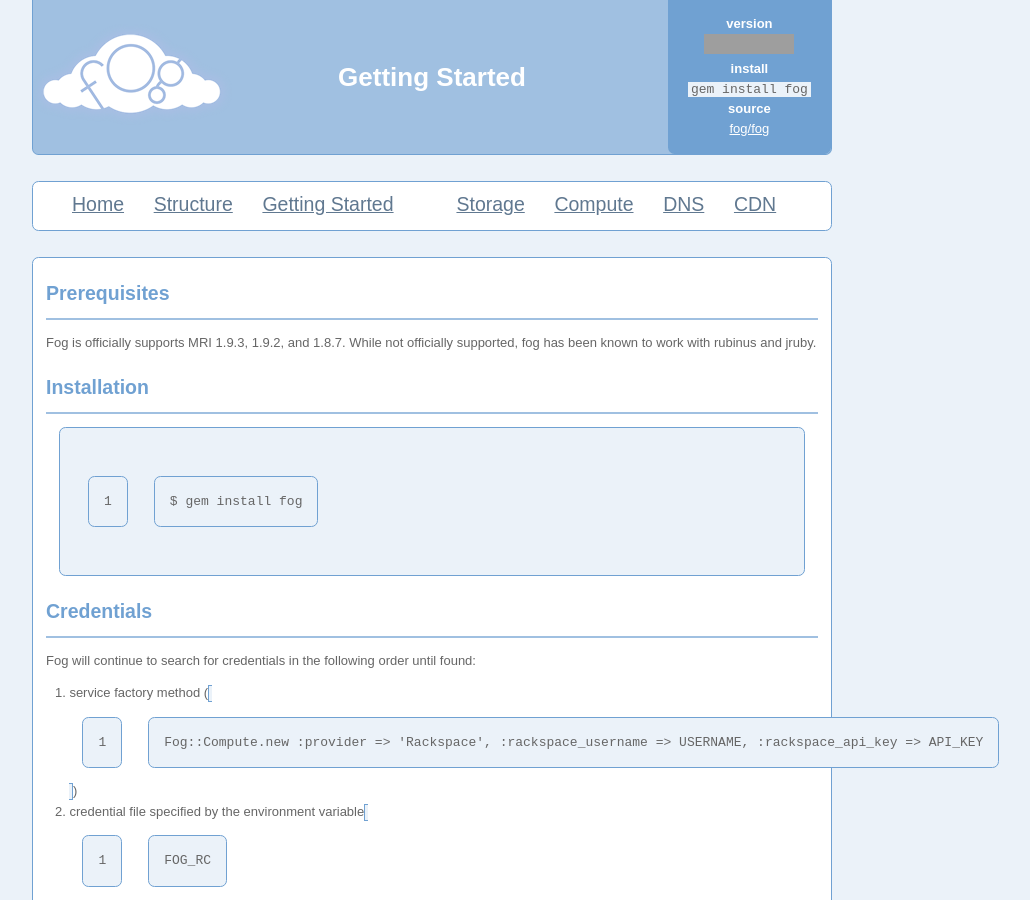
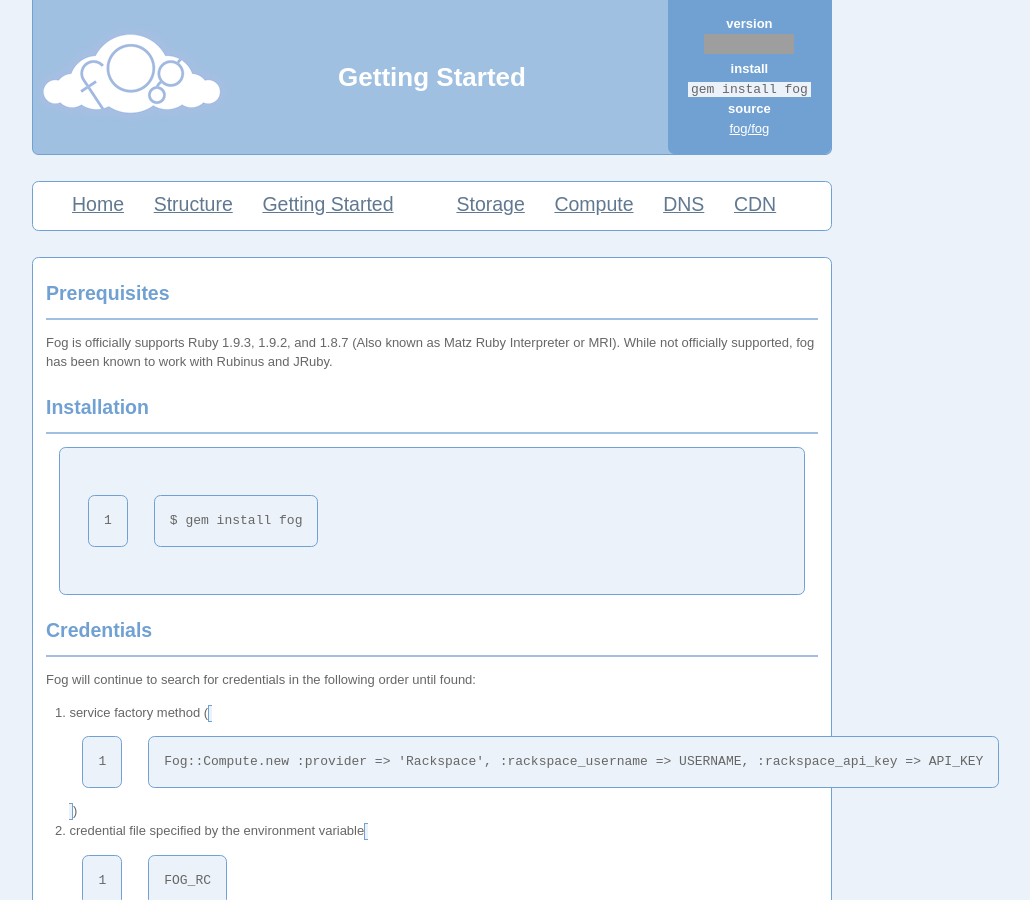
Before and after one commit to fog/fog.github.com, a Jekyll site: the page built from about/getting_started.markdown, in a window 1280 px wide and 900 px high. Shown: the whole window, without its empty margins (208-1238 px from the left). Built offline with Jekyll 4.4.1, drawn with Linux system fonts in a browser that asks for light colours; nearby versions of some CDN libraries; Markdown is read by kramdown in place of the engine named in the settings; grey boxes are pictures that could not be loaded.

Commit message:
tweaking getting started page

```diff
--- a/about/getting_started.markdown
+++ b/about/getting_started.markdown
@@ -5,8 +5,7 @@ title:  Getting Started
 
 ## Prerequisites
 
-Fog is officially supports MRI 1.9.3, 1.9.2, and 1.8.7. While not officially supported, fog has been known to work with rubinus and jruby.
-
+Fog is officially supports Ruby 1.9.3, 1.9.2, and 1.8.7 (Also known as Matz Ruby Interpreter or MRI). While not officially supported, fog has been known to work with Rubinus and JRuby.
 ## Installation
 
     $ gem install fog
```
